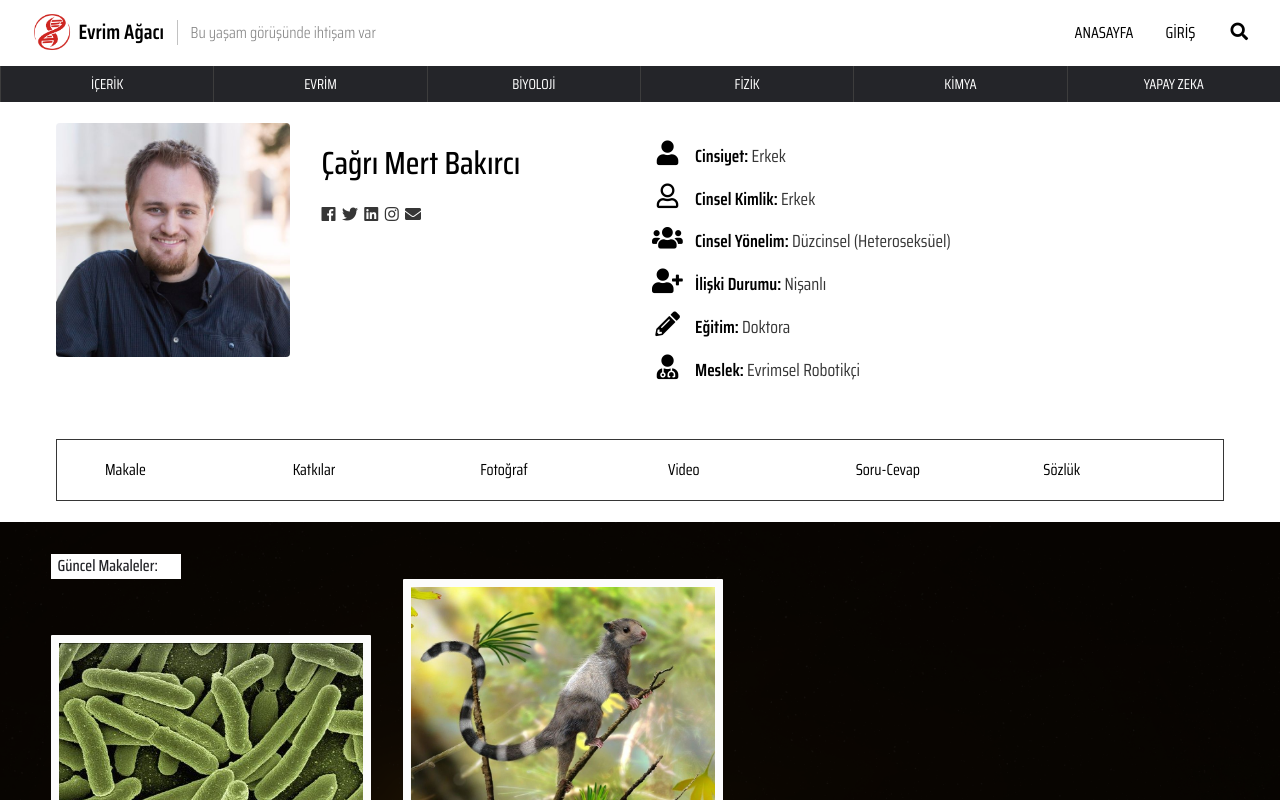
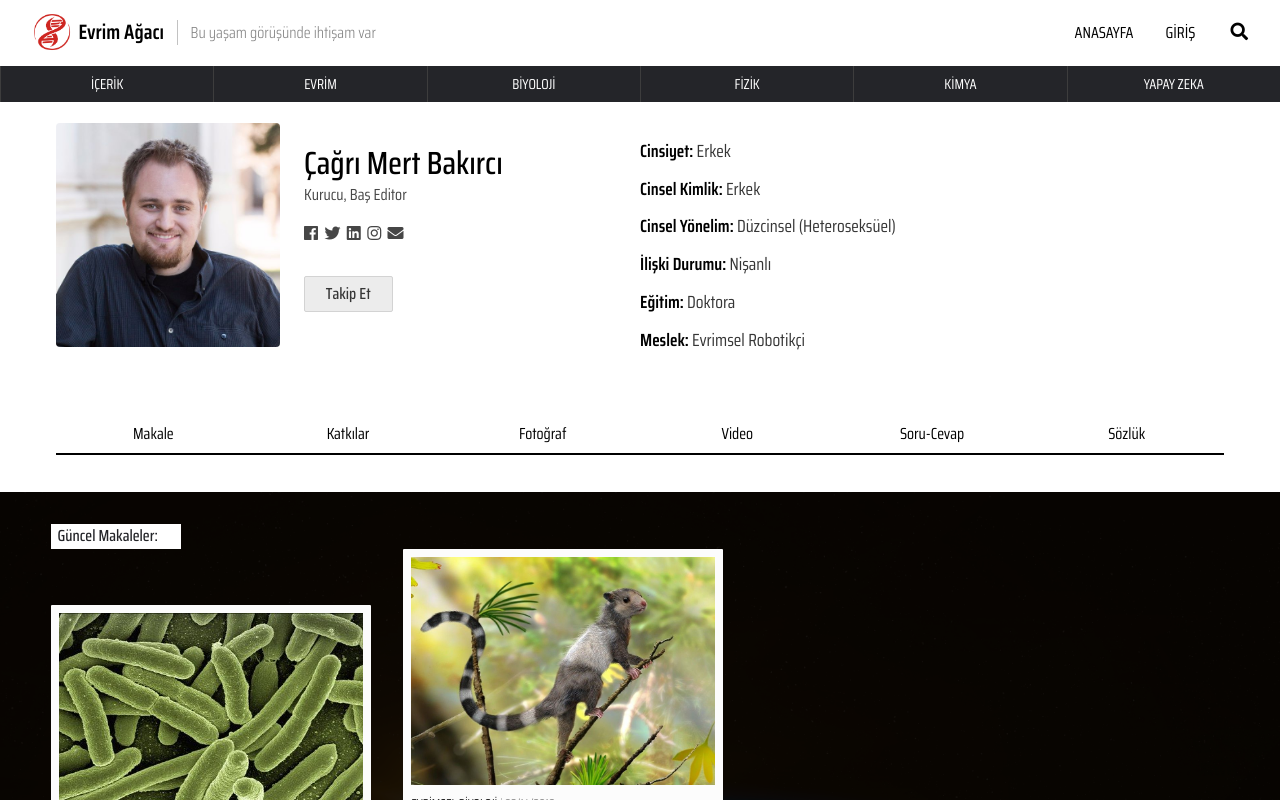
Before and after one commit to evrimagaci/EA-frontend, an Angular app: page / in a window 1280 px wide. Shown: the top 800 px of the page. Built offline with nearby package versions, Linux system fonts and the light colour scheme.

Commit message:
user pofile devlopment

```diff
--- a/src/app/user/user.component.html
+++ b/src/app/user/user.component.html
@@ -7,6 +7,7 @@
         </div>
         <div class="user-profile-name">
           <h1>Çağrı Mert Bakırcı</h1>
+          <P class="user-site-role">Kurucu, Baş Editor</P>
           <div class="user-profile-socials">
               <a href="#"><i class="fab fa-facebook"></i></a>
               <a href="#"><i class="fab fa-twitter"></i></a>
@@ -14,15 +15,18 @@
               <a href="#"><i class="fab fa-instagram"></i></a>
               <a href="mailto:info@evrimagaci.org"><i class="fa fa-envelope"></i></a>
           </div>
+          <div class="user-profile-action-buttons">
+            <button class="button button-primary">Takip Et</button>
+          </div>
         </div>
       </div>
       <div class="user-informations">
-        <p><i class="fas fa-user"></i>Cinsiyet: <span>Erkek</span></p>
-        <p><i class="far fa-user"></i>Cinsel Kimlik: <span>Erkek</span></p>
-        <p><i class="fas fa-users"></i>Cinsel Yönelim: <span>Düzcinsel (Heteroseksüel)</span></p>
-        <p><i class="fas fa-user-plus"></i>İlişki Durumu: <span>Nişanlı</span></p>
-        <p><i class="fas fa-pencil-alt"></i>Eğitim: <span>Doktora</span></p>
-        <p><i class="fas fa-user-md"></i>Meslek: <span>Evrimsel Robotikçi</span></p>
+        <p>Cinsiyet: <span>Erkek</span></p>
+        <p>Cinsel Kimlik: <span>Erkek</span></p>
+        <p>Cinsel Yönelim: <span>Düzcinsel (Heteroseksüel)</span></p>
+        <p>İlişki Durumu: <span>Nişanlı</span></p>
+        <p>Eğitim: <span>Doktora</span></p>
+        <p>Meslek: <span>Evrimsel Robotikçi</span></p>
       </div>
     </div>
     <div id="user-activity">
--- a/src/app/user/user.component.scss
+++ b/src/app/user/user.component.scss
@@ -36,23 +36,31 @@
                 }
                 .user-profile-name {
                     flex-basis: 60%;
+                    margin-left: 1.5em;
                     h1 {
                         font-size: 2em;
                         font-weight: 500;
-                        padding-left: 1em;
+                        margin-bottom: 0;
+                    }
+                    p {
+                        margin-bottom: 1.3em;
+                        margin-top: .3em;
+                        color: #464646;
                     }
                     .user-profile-socials {
-                        padding-left: 1.8em;
                         a {
                             text-decoration: none;
                         }
                         a i {
-                            color: $mid-grey;
-                            margin: .2em;
+                            color: #464646;
+                            margin-right: .4em;
                             &:hover {
                                 color: $evrimagaci-red;
                             }
                         }
+                    }
+                    .user-profile-action-buttons {
+                        margin-top: 2em;
                     }
                 }
             }
@@ -64,8 +72,8 @@
                     font-size: 1.1em;
                     span {
                         font-weight: normal;
+                        color: #363636;
                         display: inline;
-                        color: #363636;
                     }
                     i {
                         width: 55px;
@@ -80,19 +88,24 @@
         #user-activity {
             margin-top: 2em;
             #activity-menu-tab {
-                border: 1px solid $mid-grey;
+                // border: 1px solid $mid-grey;
                 ul {
                     display: flex;
                     justify-content: space-between;
+                    padding: 0;
                     li {
                         flex: 1;
                         list-style: none;
-                        padding: .3em .4em;
-                        margin: 0 .1em;
+                        // padding: .3em 1em;
+                        padding-bottom: .6em;
+                        margin: 0 auto;
+                        text-align: center;
+                        border-bottom: 2px solid rgba(0, 0, 0, 1);
                         cursor: pointer;
                         &:hover {
                             color: $evrimagaci-red;
-                            text-decoration: underline;
+                            border-bottom: 2px solid $evrimagaci-red;
+                            // text-decoration: underline;
                         }
                     }
                 }
```
